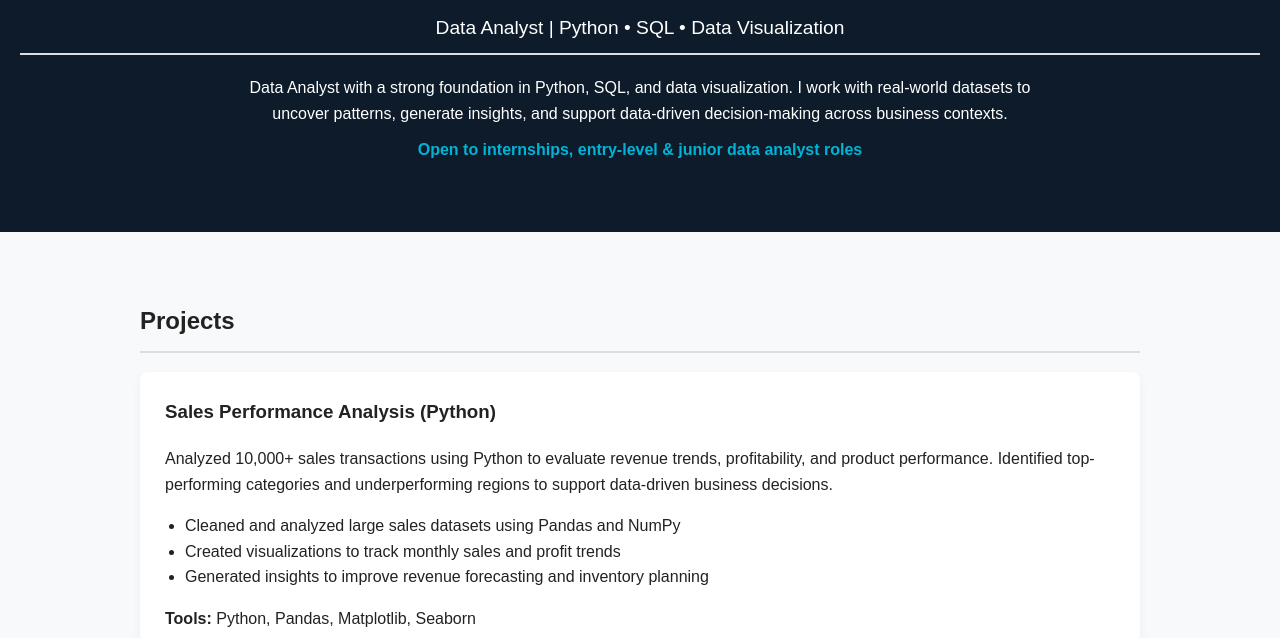
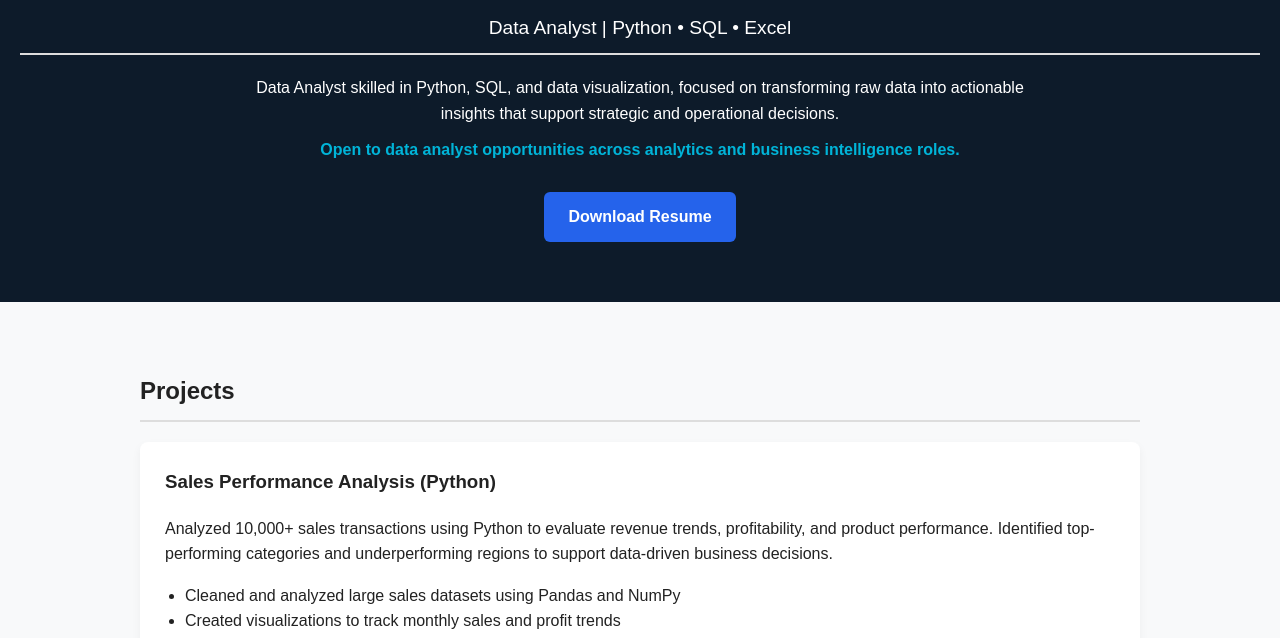
Before and after one commit to Blessing-analytics/blessing-analytics.github.io, a plain HTML site: page index.html in a window 1280 px wide. Shown: the part 154-792 px from the top of the page. Drawn offline with Linux system fonts and the light colour scheme.

Commit message:
Resume download button

```diff
--- a/index.html
+++ b/index.html
@@ -12,13 +12,19 @@
   <!-- HERO SECTION -->
   <header class="hero">
     <h1>Atoyebi Simon Blessing</h1>
-    <h2>Data Analyst | Python • SQL • Data Visualization</h2>
+    <h2>Data Analyst | Python • SQL • Excel</h2>
     <p>
-      Data Analyst with a strong foundation in Python, SQL, and data visualization.
-      I work with real-world datasets to uncover patterns, generate insights,
-      and support data-driven decision-making across business contexts.
+      Data Analyst skilled in Python, SQL, and data visualization, focused on transforming
+      raw data into actionable insights that support strategic and operational decisions.
     </p>
-    <p class="cta">Open to internships, entry-level & junior data analyst roles</p>
+    <p class="cta">Open to data analyst opportunities across analytics and business intelligence roles.</p>
+    <a href="resume/Atoyebi_Simon_Blessing_Data_Analyst_Resume.pdf"
+   class="resume-btn"
+   target="_blank"
+   download>
+   Download Resume
+</a>
+
   </header>
 
   <!-- PROJECTS SECTION -->
@@ -123,6 +129,13 @@
     <p>Email: <a href="mailto:atoblessing86699@gmail.com">atoblessing86699@gmail.com</a></p>
     <p>LinkedIn: <a href="https://www.linkedin.com/in/atoyebi-simon-blessing" target="_blank">linkedin.com/in/atoyebi-simon-blessing</a></p>
     <p>GitHub: <a href="https://github.com/Blessing-analytics" target="_blank">github.com/Blessing-analytics</a></p>
+    <p>
+  <a href="resume/Atoyebi_Simon_Blessing_Data_Analyst_Resume.pdf"
+     class="resume-btn"
+     target="_blank">
+     Download Resume
+  </a>
+</p>
   </section>
 
   <footer>
--- a/styles.css
+++ b/styles.css
@@ -108,3 +108,18 @@ footer {
   border-radius: 6px;
   box-shadow: 0 4px 10px rgba(0, 0, 0, 0.1);
 }
+.resume-btn {
+  display: inline-block;
+  margin-top: 20px;
+  padding: 12px 24px;
+  background-color: #2563eb;
+  color: #ffffff;
+  text-decoration: none;
+  border-radius: 6px;
+  font-weight: 600;
+  transition: background-color 0.3s ease;
+}
+
+.resume-btn:hover {
+  background-color: #1e40af;
+}
```
Also changed, not shown: 1 other file.
